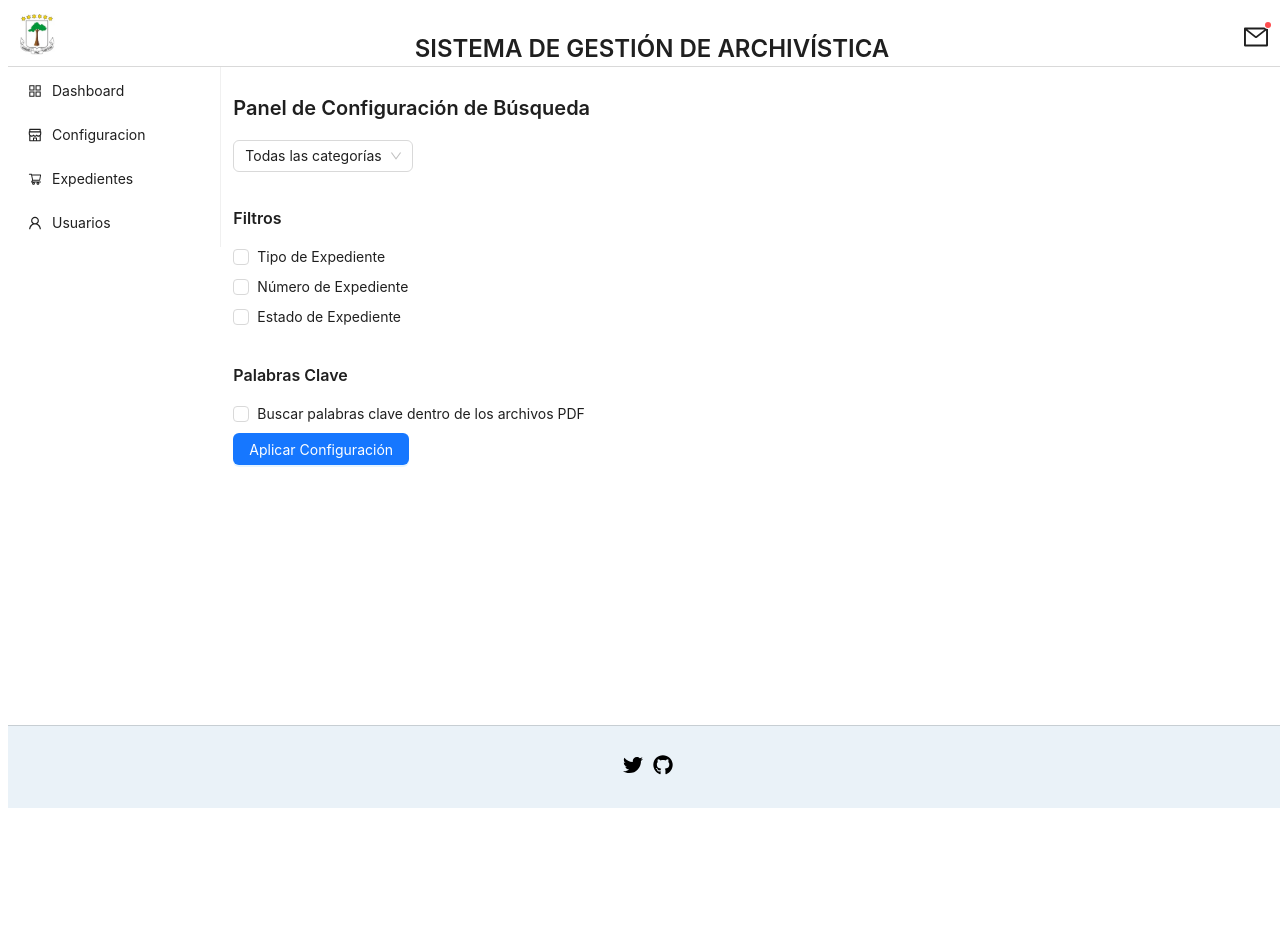
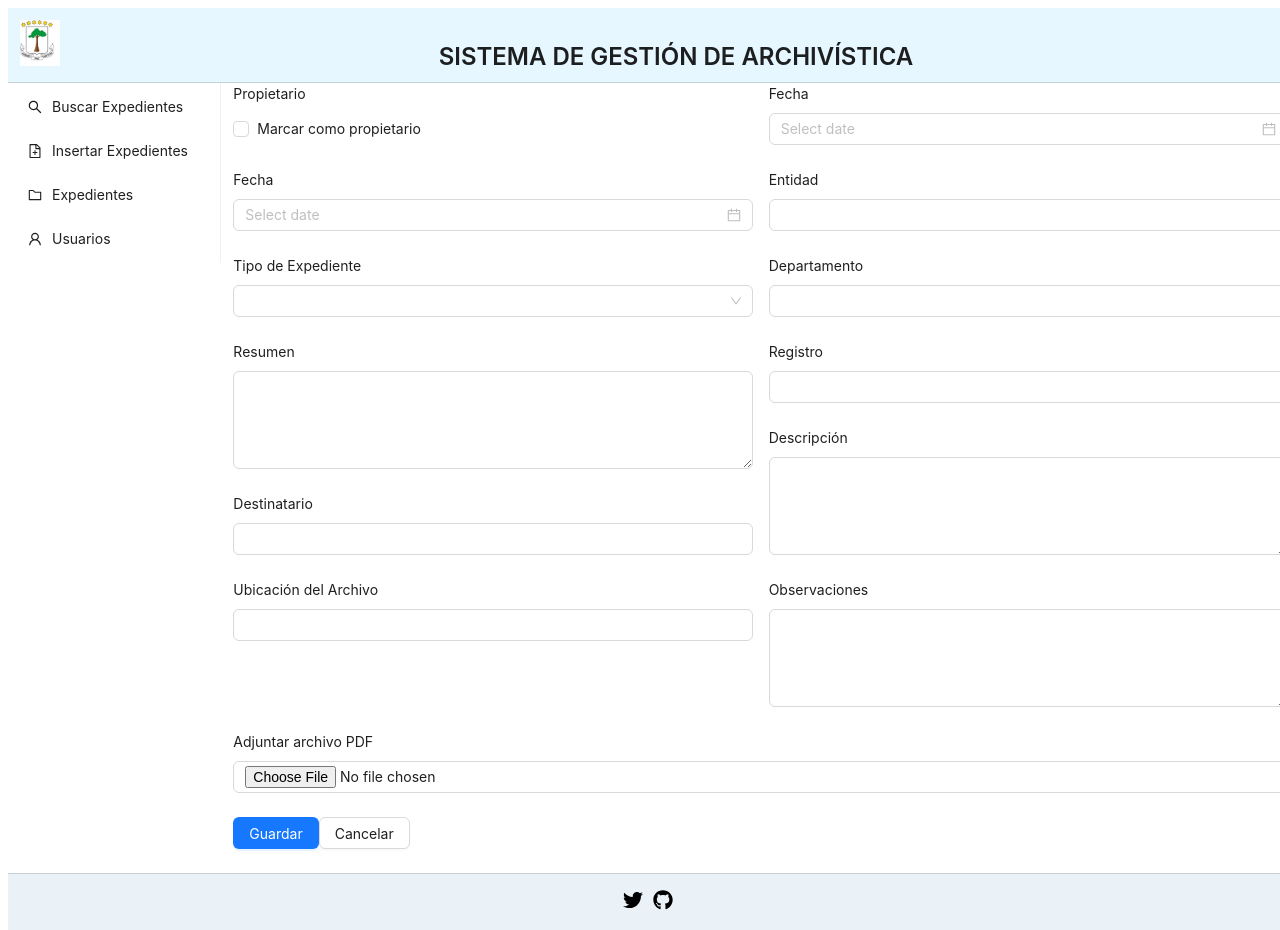
Before and after one commit to monier87/BusquedaExpedientes, a React (Vite) app: page /Inventario in a window 1280 px wide. Before the commit the page ends 816 px from the top, so only its background shows below. Built offline with nearby package versions, Linux system fonts and the light colour scheme.

Commit message:
FORMULARIO

```diff
--- a/src/App.css
+++ b/src/App.css
@@ -14,6 +14,17 @@
     border-bottom: 1px solid rgba(0, 0, 0, 0.15);
 }
 
+.AppHeader .title-container {
+    flex-grow: 1;
+    display: flex;
+    align-items: center;
+}
+
+.AppHeader .title-container img {
+    margin-right: 8px;
+    /* Ajusta el margen según sea necesario */
+}
+
 .AppFooter {
     height: 50px;
     display: flex;
@@ -27,12 +38,9 @@
     flex: 1;
     justify-content: flex-start;
     align-items: flex-start;
-
 }
 
-.SideMenu {
-
-}
+.SideMenu {}
 
 .PageContent {
     padding-left: 12px;
--- a/src/Pages/inventarios.jsx
+++ b/src/Pages/inventarios.jsx
@@ -1,87 +1,88 @@
-import { useState } from "react";
-import { Input, Button, Space, Typography, Select, Checkbox } from "antd";
+import React, { useState } from 'react';
+import { Form, Input, Checkbox, DatePicker, Select, Row, Col, Button } from 'antd';
 
 const { Option } = Select;
 
-function SearchConfigurationPanel() {
-  const [searchCategory, setSearchCategory] = useState("all");
-  const [searchFilters, setSearchFilters] = useState({
-    tipo: false,
-    numero: false,
-    estado: false,
-    fechaEntrada: false,
-    fechaPagado: false,
-    beneficiario: false,
-    numeroCheque: false,
-    numeroProyecto: false,
-    ubicacionArchivo: false,
-    keywords: false,
-  });
+function ExpedienteForm() {
+  const [form] = Form.useForm();
+  const [isPropietario, setIsPropietario] = useState(false);
 
-  const handleCategoryChange = (value) => {
-    setSearchCategory(value);
+  const handlePropietarioChange = (e) => {
+    setIsPropietario(e.target.checked);
   };
 
-  const handleFilterChange = (filterName, checked) => {
-    setSearchFilters((prevFilters) => ({
-      ...prevFilters,
-      [filterName]: checked,
-    }));
+  const handleSave = () => {
+    form.validateFields().then((values) => {
+      console.log('Valores del formulario:', values);
+      // Aquí puedes realizar acciones adicionales, como enviar los datos a un servidor
+    });
   };
 
-  const handleSubmit = () => {
-    // Aquí puedes realizar acciones basadas en los filtros y configuraciones seleccionados, como enviar una solicitud de búsqueda
-    // o actualizar la configuración en el servidor
-    console.log("Categoría seleccionada:", searchCategory);
-    console.log("Filtros seleccionados:", searchFilters);
+  const handleCancel = () => {
+    form.resetFields();
+    setIsPropietario(false);
   };
 
   return (
-    <Space direction="vertical">
-      <Typography.Title level={4}>Panel de Configuración de Búsqueda</Typography.Title>
-      <Select
-        defaultValue="all"
-        style={{ width: 180 }}
-        onChange={handleCategoryChange}
-      >
-        <Option value="all">Todas las categorías</Option>
-        <Option value="tipo">Tipo de Expediente</Option>
-        <Option value="numero">Número de Expediente</Option>
-        <Option value="estado">Estado de Expediente</Option>
-        {/* Agrega más opciones de categorías según tus necesidades */}
-      </Select>
-      <Typography.Title level={5}>Filtros</Typography.Title>
-      <Checkbox
-        checked={searchFilters.tipo}
-        onChange={(e) => handleFilterChange("tipo", e.target.checked)}
-      >
-        Tipo de Expediente
-      </Checkbox>
-      <Checkbox
-        checked={searchFilters.numero}
-        onChange={(e) => handleFilterChange("numero", e.target.checked)}
-      >
-        Número de Expediente
-      </Checkbox>
-      <Checkbox
-        checked={searchFilters.estado}
-        onChange={(e) => handleFilterChange("estado", e.target.checked)}
-      >
-        Estado de Expediente
-      </Checkbox>
-      {/* Agrega más opciones de filtros según tus necesidades */}
-      <Typography.Title level={5}>Palabras Clave</Typography.Title>
-      <Checkbox
-        checked={searchFilters.keywords}
-        onChange={(e) => handleFilterChange("keywords", e.target.checked)}
-      >
-        Buscar palabras clave dentro de los archivos PDF
-      </Checkbox>
-      <Button type="primary" onClick={handleSubmit}>
-        Aplicar Configuración
-      </Button>
-    </Space>
+    <div>
+      <Form form={form} layout="vertical">
+        <Row gutter={16}>
+          <Col span={12}>
+            <Form.Item label="Propietario">
+              <Checkbox onChange={handlePropietarioChange}>Marcar como propietario</Checkbox>
+            </Form.Item>
+            <Form.Item label="Fecha" name="fecha">
+              <DatePicker style={{ width: '100%' }} />
+            </Form.Item>
+            <Form.Item label="Tipo de Expediente" name="tipoExpediente">
+              <Select>
+                <Option value="tipoA">Tipo A</Option>
+                <Option value="tipoB">Tipo B</Option>
+              </Select>
+            </Form.Item>
+            <Form.Item label="Resumen" name="resumen">
+              <Input.TextArea rows={4} />
+            </Form.Item>
+            <Form.Item label="Destinatario" name="destinatario">
+              <Input />
+            </Form.Item>
+            <Form.Item label="Ubicación del Archivo" name="ubicacionArchivo">
+              <Input />
+            </Form.Item>
+          </Col>
+          <Col span={12}>
+            <Form.Item label="Fecha" name="fechaRegistro">
+              <DatePicker style={{ width: '100%' }} />
+            </Form.Item>
+            <Form.Item label="Entidad" name="entidad">
+              <Input />
+            </Form.Item>
+            <Form.Item label="Departamento" name="departamento">
+              <Input />
+            </Form.Item>
+            <Form.Item label="Registro" name="registro">
+              <Input />
+            </Form.Item>
+            <Form.Item label="Descripción" name="descripcion">
+              <Input.TextArea rows={4} />
+            </Form.Item>
+            <Form.Item label="Observaciones" name="observaciones">
+              <Input.TextArea rows={4} />
+            </Form.Item>
+          </Col>
+        </Row>
+        <Form.Item label="Adjuntar archivo PDF" name="archivoPdf">
+          <Input type="file" />
+        </Form.Item>
+        <Form.Item>
+          <Button type="primary" onClick={handleSave}>
+            Guardar
+          </Button>
+          <Button onClick={handleCancel}>Cancelar</Button>
+        </Form.Item>
+      </Form>
+    </div>
   );
 }
 
-export default SearchConfigurationPanel;
+export default ExpedienteForm;
--- a/src/components/AppHeader.jsx
+++ b/src/components/AppHeader.jsx
@@ -1,22 +1,18 @@
 import React from 'react';
-import { MailOutlined, BellFilled } from "@ant-design/icons";
+import { Typography } from 'antd';
 import footerImage from '../assets/footer.jpg';
-import { Space, Typography, Badge } from 'antd';
 
 function AppHeader() {
   return (
-    <div className='AppHeader'>
-      <img width={40} src={footerImage} alt='Footer' />
-      <div className='title-container'>
-        <Typography.Title level={3} style={{ marginBottom: 0 }}>SISTEMA DE GESTIÓN DE ARCHIVÍSTICA</Typography.Title>
+    <div className='AppHeader' style={{ backgroundColor: '#E6F7FF', display: 'flex', alignItems: 'center', padding: '12px' }}>
+      <div style={{ marginRight: '16px' }}>
+        <img width={40} src={footerImage} alt='Footer' />
       </div>
-      <Space className='icons-container'>
-        <Badge count={20} dot>
-          <MailOutlined style={{ fontSize: 24 }} />
-        </Badge>
-      </Space>
+      <div style={{ flex: 1 }}>
+        <Typography.Title level={3} style={{ marginBottom: 0, textAlign: 'center' }}>SISTEMA DE GESTIÓN DE ARCHIVÍSTICA</Typography.Title>
+      </div>
     </div>
   );
-};
+}
 
 export default AppHeader;
--- a/src/components/AppRoutes.jsx
+++ b/src/components/AppRoutes.jsx
@@ -1,7 +1,7 @@
 import { Routes, Route } from 'react-router-dom'
 import Dashboard from '../Pages/dashboard'
 import Inventarios from '../Pages/inventarios'
-import Ordenes from '../Pages/ordenes'
+import Ordenes from '../Pages/expedientes'
 import Usuarios from '../Pages/usuarios'
 
 
--- a/src/components/SideMenu/SideMenu.jsx
+++ b/src/components/SideMenu/SideMenu.jsx
@@ -1,6 +1,6 @@
 import React from 'react';
 import Menu from './Menu';
-import { AppstoreOutlined, ShopOutlined, ShoppingCartOutlined, UserOutlined } from '@ant-design/icons';
+import { SearchOutlined, UserOutlined, FolderOutlined, FileAddOutlined } from '@ant-design/icons';
 import { useNavigate } from 'react-router-dom';
 
 function SideMenu() {
@@ -14,19 +14,19 @@ function SideMenu() {
                 }}
                 items={[
                     {
-                        label: "Dashboard",
+                        label: "Buscar Expedientes",
                         key: '/',
-                        icon: <AppstoreOutlined />
+                        icon: <SearchOutlined />
                     },
                     {
-                        label: "Configuracion",
+                        label: "Insertar Expedientes",
                         key: '/inventario',
-                        icon: <ShopOutlined />
+                        icon: <FileAddOutlined />
                     },
                     {
                         label: "Expedientes",
                         key: '/ordenes',
-                        icon: <ShoppingCartOutlined />
+                        icon: <FolderOutlined />
                     },
                     {
                         label: "Usuarios",
```
Also changed, not shown: src/components/Authentication.jsx (deleted, +0 -39 lines), src/Pages/expedientes.jsx (renamed from src/Pages/ordenes.jsx).
